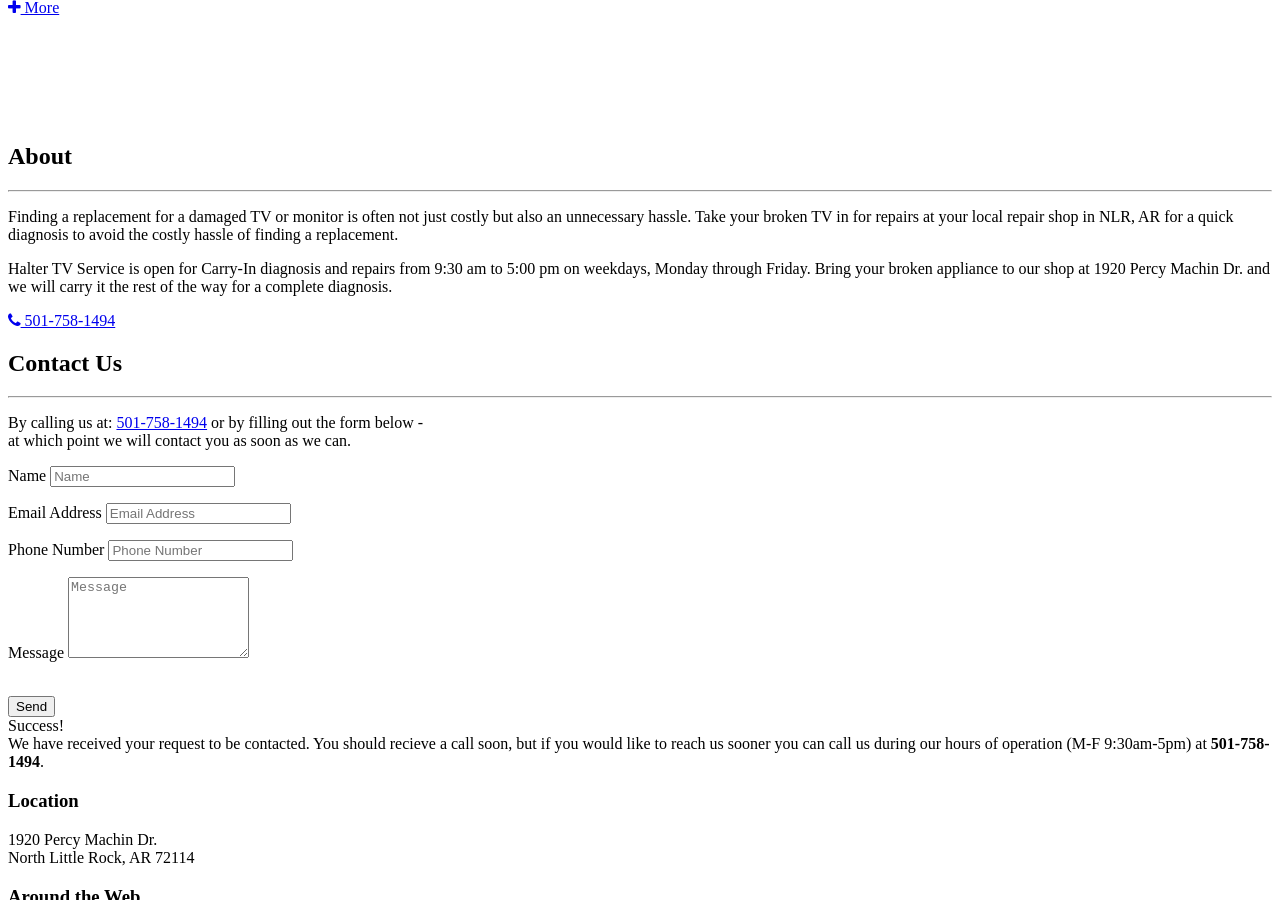
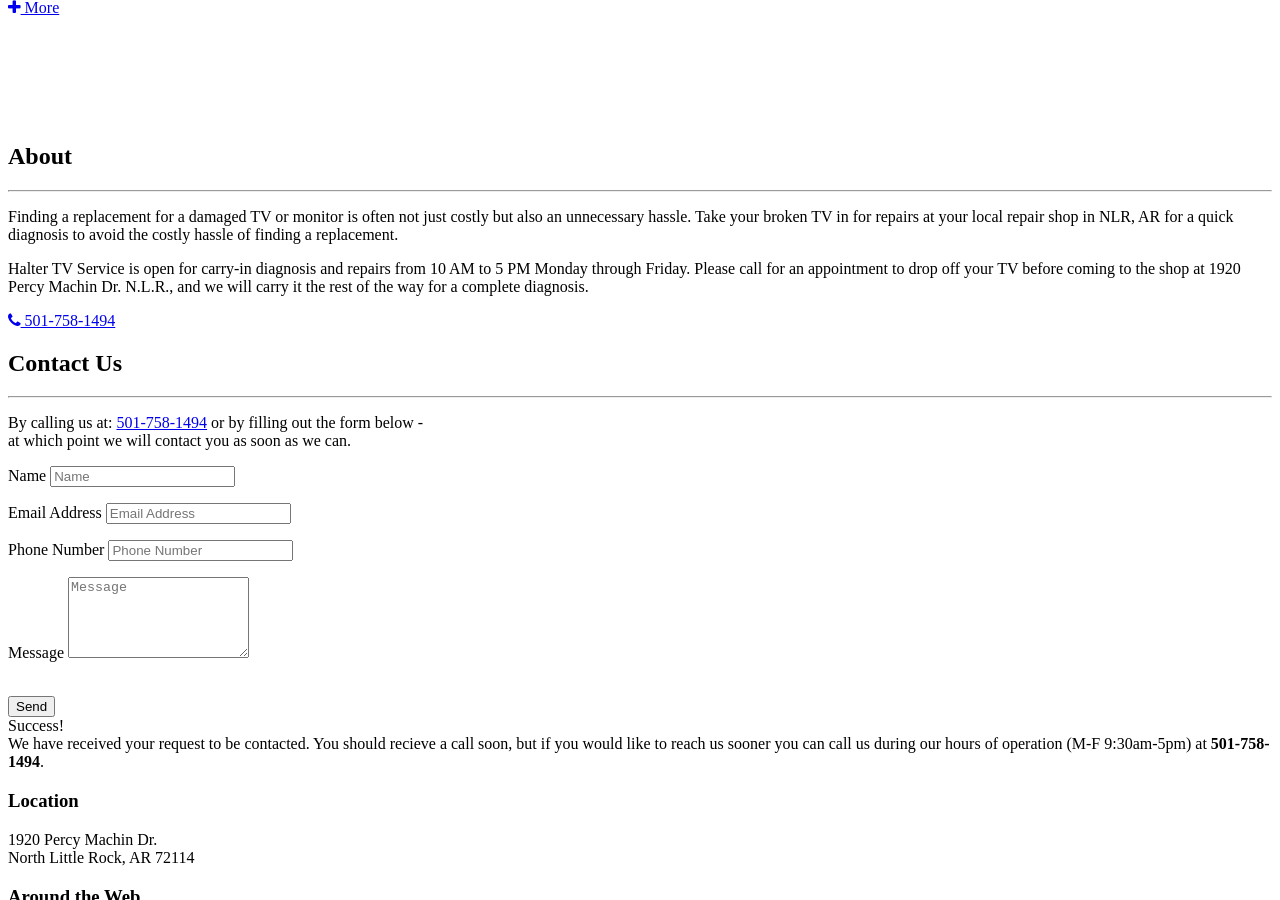
Before and after one commit to jonahaaron/htv, a Jekyll site: the page built from index.html, in a window 1280 px wide and 900 px high, scrolled down 2675 px. Built offline with Jekyll 4.4.1, drawn with Linux system fonts in a browser that asks for light colours.

Commit message:
Update about.html
copy edits

```diff
--- a/_includes/about.html
+++ b/_includes/about.html
@@ -12,7 +12,7 @@
                     <p>Finding a replacement for a damaged TV or monitor is often not just costly but also an unnecessary hassle. Take your broken TV in for repairs at your local repair shop in NLR, AR for a quick diagnosis to avoid the costly hassle of finding a replacement.</p>
                 </div>
                 <div class="col-lg-4">
-                    <p>Halter TV Service is open for Carry-In diagnosis and repairs from 9:30 am to 5:00 pm on weekdays, Monday through Friday. Bring your broken appliance to our shop at 1920 Percy Machin Dr. and we will carry it the rest of the way for a complete diagnosis.</p>
+                    <p>Halter TV Service is open for carry-in diagnosis and repairs from 10 AM to 5 PM Monday through Friday. Please call for an appointment to drop off your TV before coming to the shop at 1920 Percy Machin Dr. N.L.R., and we will carry it the rest of the way for a complete diagnosis.</p>
                 </div>
                 <div class="col-lg-8 col-lg-offset-2 text-center">
                     <a href="tel:{{ site.phone.tel }}" class="btn btn-lg btn-outline phone" data-label="About Phone">
```
